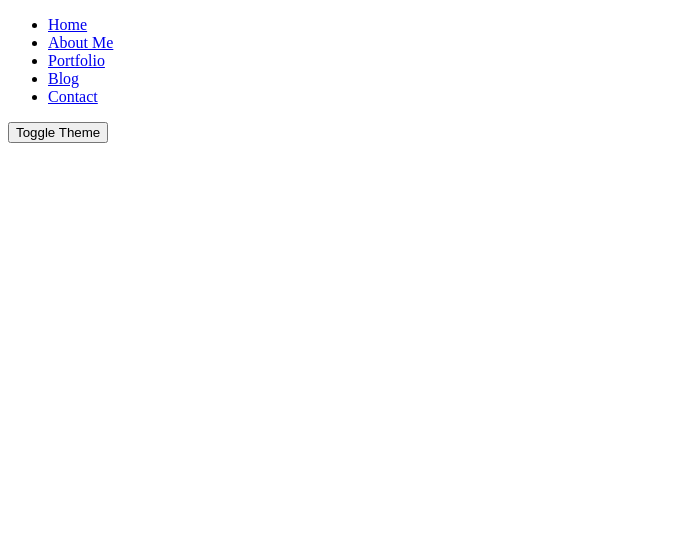
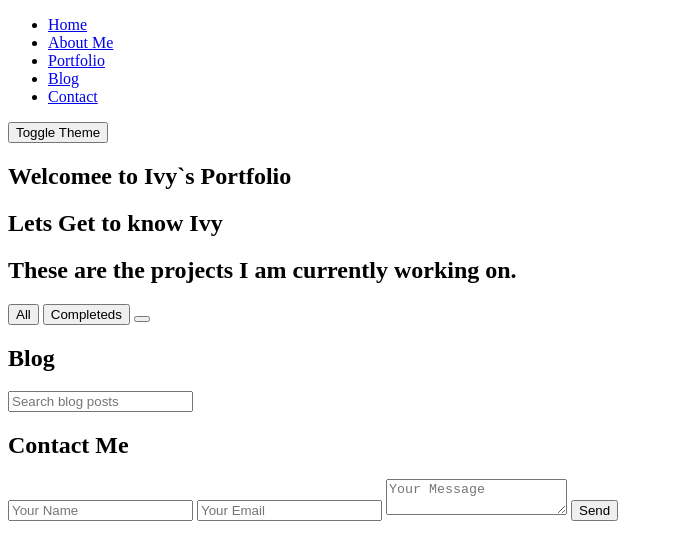
Before and after one commit to IvyNjenga12/test, a plain HTML site: page index.html in a window 1280 px wide. Shown: the whole page, without its empty margins (0-673 px from the left). Drawn offline with Linux system fonts and the light colour scheme.

Commit message:
Update index.html

```diff
--- a/index.html
+++ b/index.html
@@ -19,6 +19,40 @@
             <button id="theme-toggle">Toggle Theme</button>
         </nav>
     </header>
+
+    <section id="Home">
+        <h1>Welcomee to Ivy`s Portfolio</h1>
+    </section>
+
+    <section id="About">
+        <h1>Lets Get to know Ivy</h1>
+    </section>
+
+    <section id= "Projects">
+        <h2>These are the projects I am currently working on. </h2>
+        <div>
+            <button id ="All">All</button>
+            <button id = "Completed">Completeds</button>
+            <button id = "Under Construction"></button>
+        </div>
+
+        <section id="blog">
+        <h2>Blog</h2>
+        <input type="text" id="blog-search" placeholder="Search blog posts">
+        <div id="blog-list">
+        </div>
+    </section>
+
+         <section id="contact">
+        <h2>Contact Me</h2>
+        <form id="contact-form">
+            <input type="text" id="name" placeholder="Your Name" required>
+            <input type="email" id="email" placeholder="Your Email" required>
+            <textarea id="message" placeholder="Your Message" required></textarea>
+            <button type="submit">Send</button>
+        </form>
+    </section>
+
     <script src="script.js"></script>
 </body>
 </html>
```
